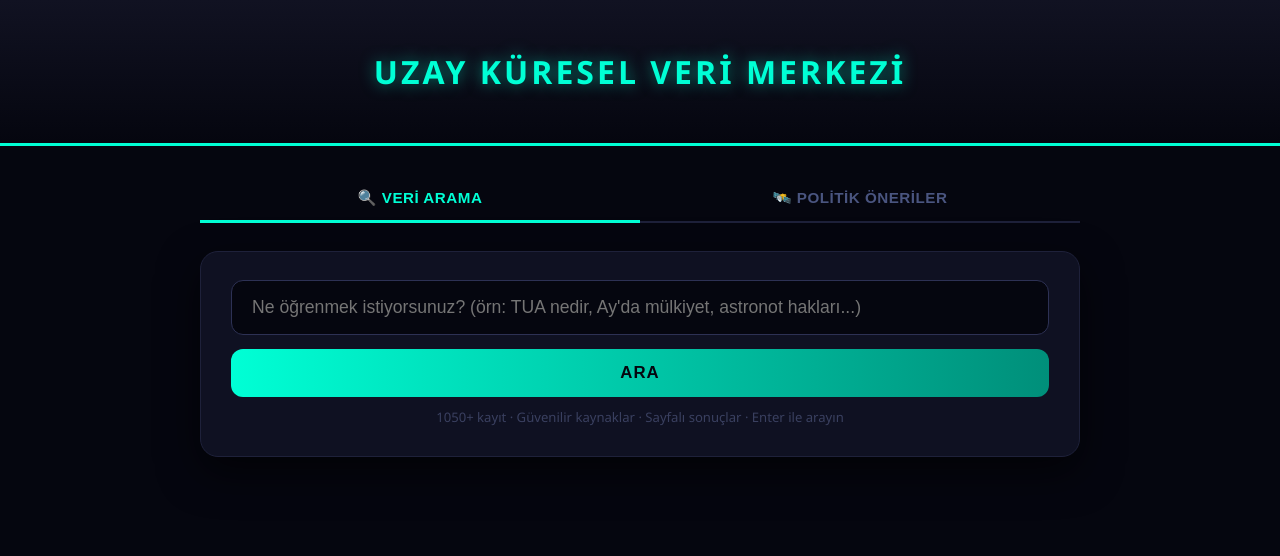
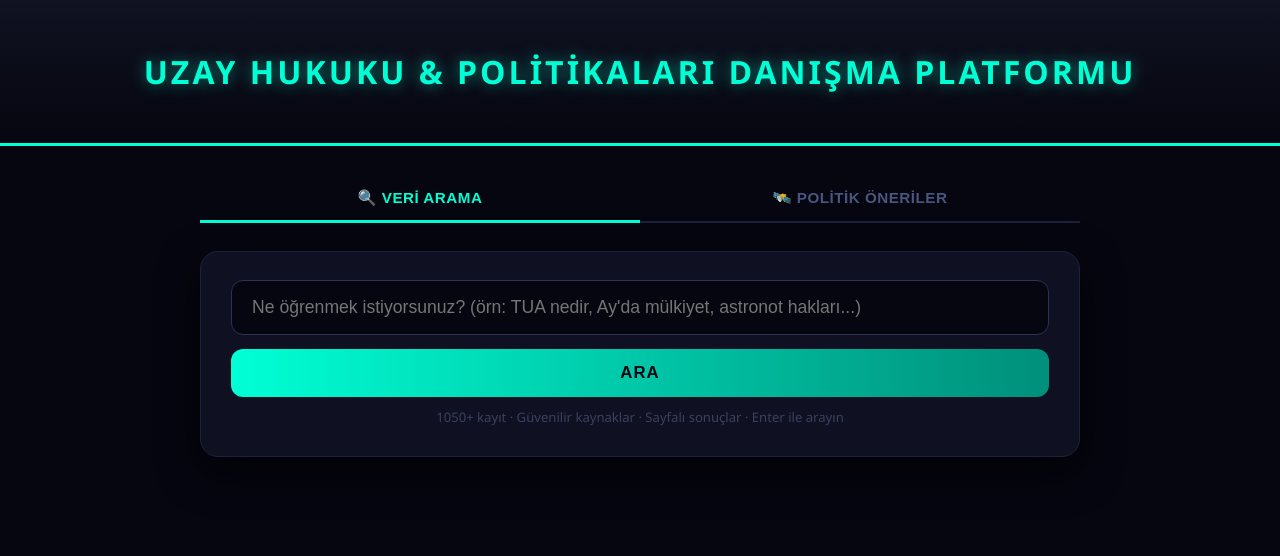
Before and after one commit to igrisbey/uzay-hukuku-bilgilendirme-sistemi, a plain HTML site: page index.html in a window 1280 px wide. Drawn offline with Linux system fonts and the light colour scheme.

Commit message:
Update index.html

```diff
--- a/index.html
+++ b/index.html
@@ -83,7 +83,7 @@
     </style>
 </head>
 <body>
-<header>Uzay Küresel Veri Merkezi</header>
+<header>Uzay Hukuku & Politikaları Danışma Platformu</header>
 <div class="container">
 
     <!-- Sekme Navigasyonu -->
```
